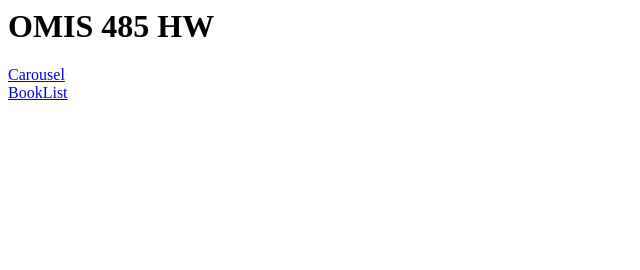
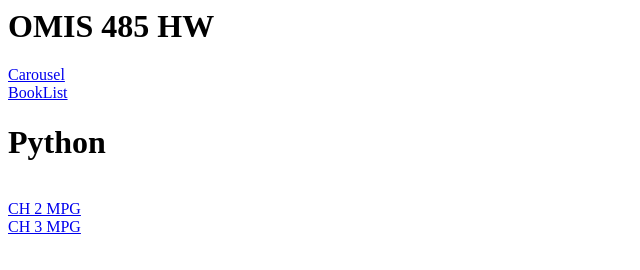
Before and after one commit to stephaniedemaria/485, a plain HTML site: page index.html in a window 1280 px wide. Shown: the whole page, without its empty margins (0-640 px from the left). Drawn offline with Linux system fonts and the light colour scheme.

Commit message:
add python files

```diff
--- a/index.html
+++ b/index.html
@@ -5,6 +5,9 @@
     </head>
     <body>
         <a href="https://stephaniedemaria.github.io/485/Carousel/carousel_index.html">Carousel</a>  <br>
-        <a href="https://stephaniedemaria.github.io/485/Booklist/booklist_index.html">BookList</a>
+        <a href="https://stephaniedemaria.github.io/485/Booklist/booklist_index.html">BookList</a>  <br>
+        <h1>Python</h1> <br>
+        <a href="https://stephaniedemaria.github.io/485/CH2_mpg.py">CH 2 MPG</a>  <br>
+        <a href="https://stephaniedemaria.github.io/485/CH3_mpg.py">CH 3 MPG</a>  <br>
     </body>
 </html>
```
